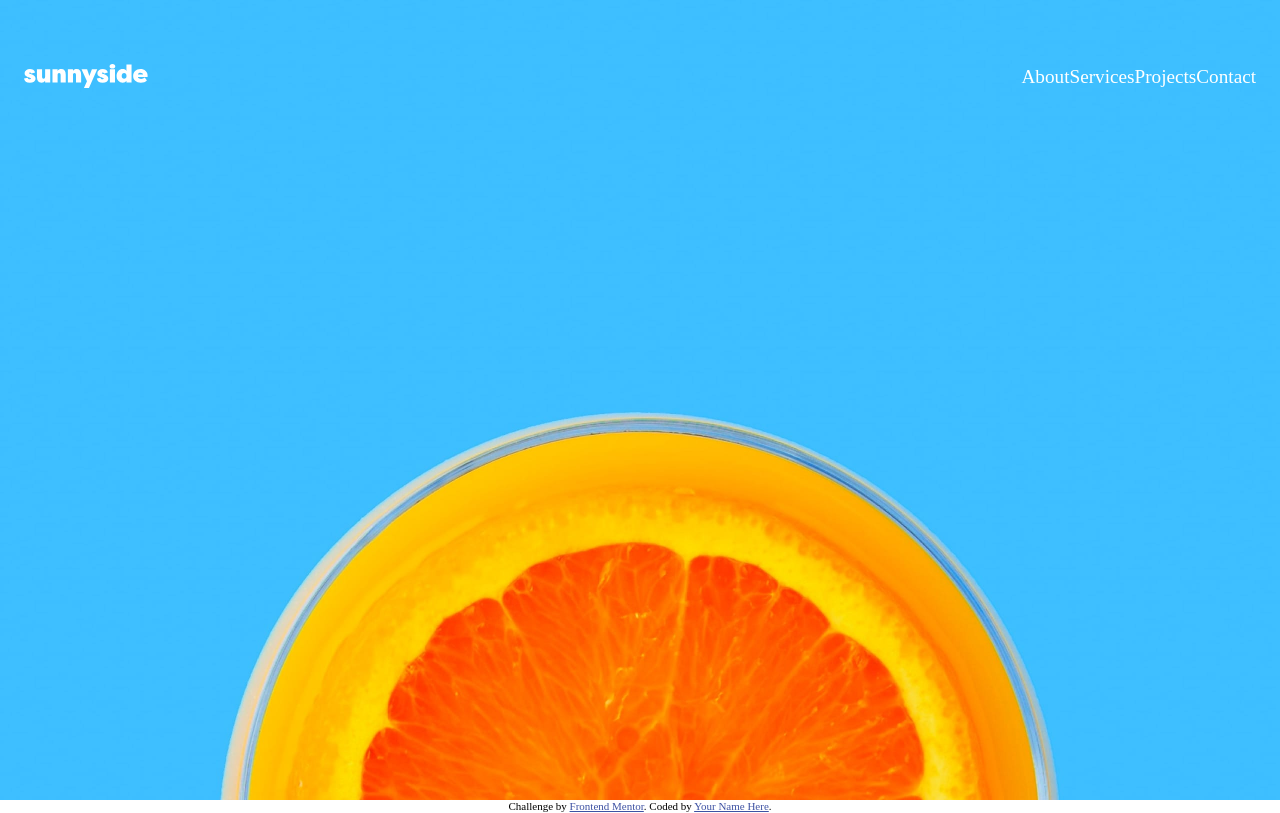
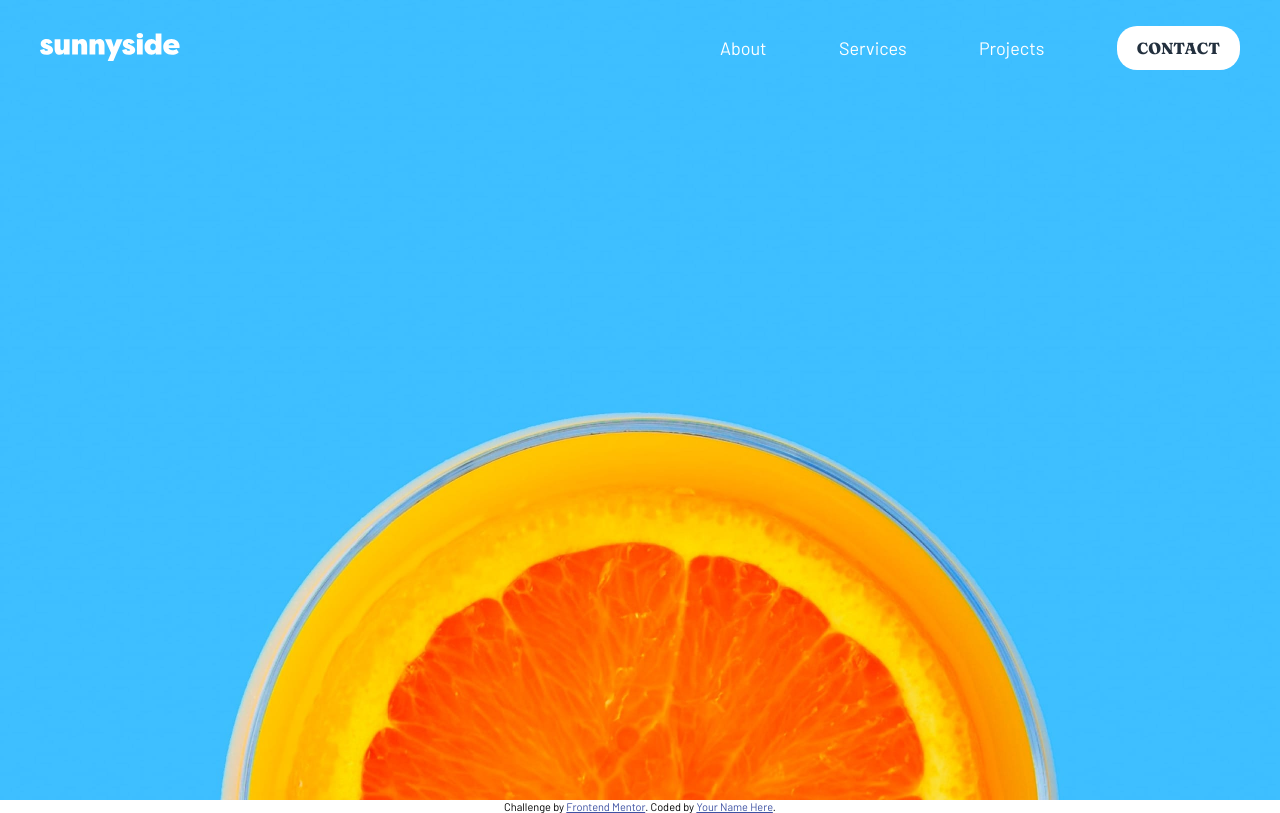
Before and after one commit to JaiminR28/Sunny-Side, a plain HTML site: page index.html in a window 1280 px wide. Drawn offline with Linux system fonts and the light colour scheme.

Commit message:
desktop - navbar complete

```diff
--- a/CSS/general.css
+++ b/CSS/general.css
@@ -2,17 +2,25 @@
 
 ---- 01 TYP0GRAPHY SYSTEM
 
+		FONT FAMILY
+				font-family: 'Barlow',
+				sans-serif;
+				font-family: 'Fraunces',
+				serif;
+
 		FONT SIZE SYSTEM (px)
-			     10 / 12 / 14 / 16 / 18 / 20 / 24 / 30 / 36 / 44 / 52 / 62 / 74 / 86 / 98
+			10 / 12 / 14 / 16 / 18 / 20 / 24 / 30 / 36 / 44 / 52 / 62 / 74 / 86 / 98
 
 
-                 Font Weight:
+                Font Weight:
+		Barlow : 200, 300, 400, 500, 600
+		farunces; Bold 700;  Bold 700 Italic;  ExtraBold 800;  ExtraBold 800 Italic;  Black 900 Black 900 Italic
 
 
                 Line Heights:
 
 
-				 Letter Spacing:
+		Letter Spacing:
 
 ---- 02 COLORS
 
@@ -40,7 +48,7 @@ DEFAULT:
 ---- 05 WHITESPACE
 
 -SPACING SYSTEM (px)
-     2 / 4 / 8 / 12 / 16 / 24 / 32 / 48 / 64 / 80 / 96 / 128
+	2 / 4 / 8 / 12 / 16 / 24 / 32 / 48 / 64 / 80 / 96 / 128
 
 */
 
@@ -56,8 +64,12 @@ DEFAULT:
 	box-sizing: border-box;
 }
 
-body {
+html {
 	/*  10px / 16px = 0.625 =  62.5% */
 	/* Percentage of user's browser font-size setting */
 	font-size: 62.5%;
 }
+body{
+	font-family: 'Barlow',sans-serif;
+	font-weight: 400;
+}
--- a/CSS/style.css
+++ b/CSS/style.css
@@ -40,7 +40,7 @@ DEFAULT:
 ---- 05 WHITESPACE
 
 -SPACING SYSTEM (px)
-     2 / 4 / 8 / 12 / 16 / 24 / 32 / 48 / 64 / 80 / 96 / 128
+	2 / 4 / 8 / 12 / 16 / 24 / 32 / 48 / 64 / 80 / 96 / 128
 
 */
 
@@ -60,30 +60,52 @@ DEFAULT:
 }
 
 /*  Navbar */
-
 .navbar {
 	display: flex;
 	justify-content: space-between;
 	width: 100%;
 	align-items: center;
 	height: 9.6rem;
-	margin: 0 1.5rem;
+	margin: 0 4rem;
 }
+
+.Company-logo{
+	width: 14rem;
+}
+
 .main--nav {
-	display: flex;
-
+	width: 52rem;
+	align-items: center;
 	/* background-color: blue; */
 }
 
 .nav--list {
 	display: flex;
+	justify-content: space-between;
 	list-style: none;
+	align-items: center;
 }
 
 .nav--list-item {
 	color: white;
-	font-size: 1.2rem;
+	font-size: 1.8rem;
+	font-weight: 400;
 }
+
+.nav--list-item button {
+	padding: 1.2rem 2rem;
+	background-color: #ffff;
+	border: none;
+	border-radius: 2rem;
+	font-family: 'Fraunces',serif;
+	color: #23303e;
+	font-weight: 800;
+	font-size: 1.6rem;
+	text-transform: uppercase;
+}
+
+/* Hero Section */
+
 .Section--Hero {
 	background-image: url(images\desktop\image-header.jpg);
 	height: 1000px;
--- a/index.html
+++ b/index.html
@@ -5,8 +5,14 @@
 		<meta name="viewport" content="width=device-width, initial-scale=1.0" />
 		<!-- displays site properly based on user's device -->
 
+		<link rel="preconnect" href="https://fonts.googleapis.com">
+		<link rel="preconnect" href="https://fonts.gstatic.com" crossorigin>
+		<link href="https://fonts.googleapis.com/css2?family=Barlow:ital,wght@0,200;0,300;0,400;0,500;0,600;1,600&family=Fraunces:ital,wght@0,700;0,800;0,900;1,700;1,800;1,900&display=swap"
+			rel="stylesheet">
+
 		<link rel="stylesheet" href="CSS/style.css" />
 		<link rel="stylesheet" href="CSS/general.css" />
+
 
 		<link
 			rel="icon"
@@ -43,7 +49,7 @@
 						<li class="nav--list-item">About</li>
 						<li class="nav--list-item">Services</li>
 						<li class="nav--list-item">Projects</li>
-						<li class="nav--list-item">Contact</li>
+						<li class="nav--list-item"><button>Contact</button></li>
 					</ul>
 				</div>
 			</nav>
```
